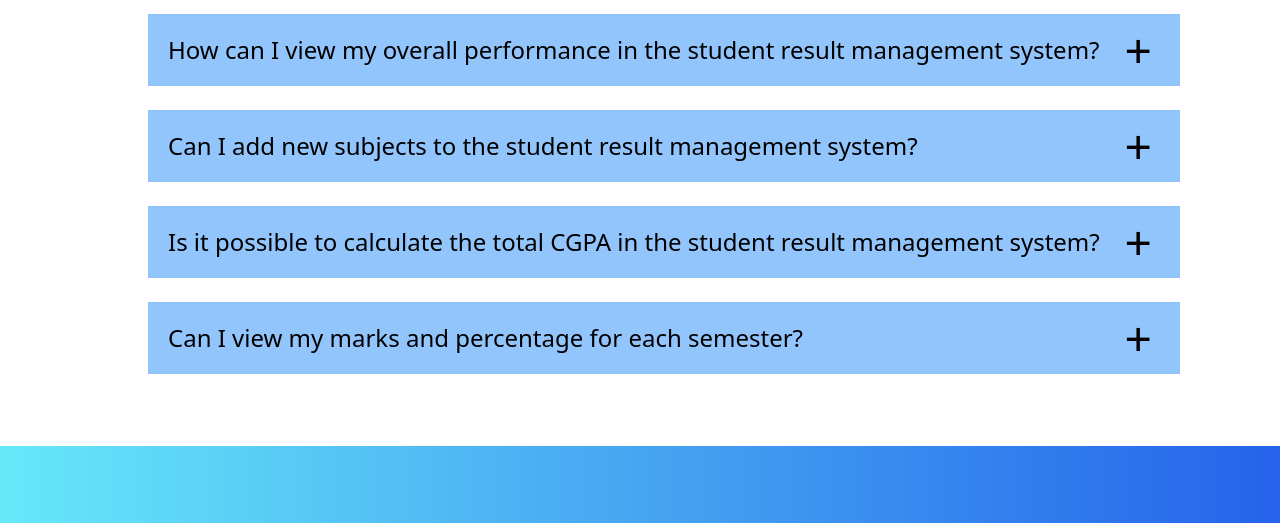
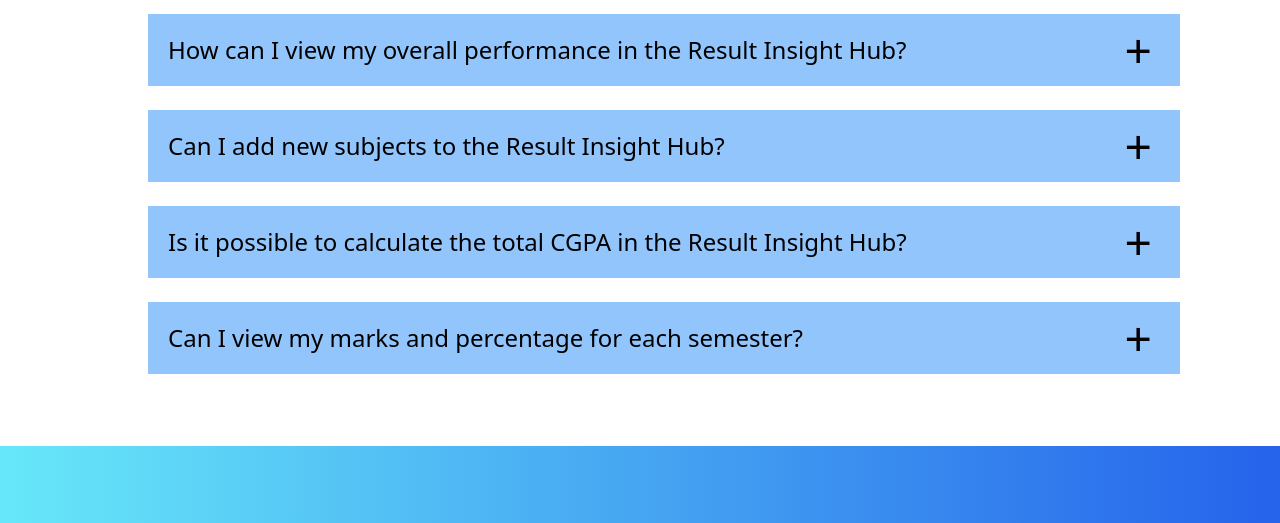
Before and after one commit to varsha-0228/ResultInsightHub, a plain HTML site: page help/index.html in a window 1280 px wide. Shown: the part 574-1097 px from the top of the page. Drawn offline with nearby package versions, Linux system fonts and the light colour scheme.

Commit message:
Update index.html

```diff
--- a/help/index.html
+++ b/help/index.html
@@ -10,7 +10,7 @@
     <link href="https://fonts.googleapis.com/css2?family=Nosifer&display=swap" rel="stylesheet">
     <link rel="icon" href="src/logo.svg">
     <link rel="stylesheet" href="style.css">
-    <title>SRMS Help page</title>
+    <title>RIH Help page</title>
 </head>
 <body>
     <header class="fixed z-20 top-0 bg-white h-12 w-full" style="box-shadow: 0px 1px 10px rgba(0,0,0,0.3);">
@@ -45,7 +45,7 @@
                     <li class="bg-blue-300 mb-6">
                         <input type="radio" name="select" id="one" class="hidden">
                         <label for="one" class="flex justify-between items-center duration-200 hover:bg-blue-500 hover:text-white">
-                            <div class="text-left pl-5 py-5 text-lg md:text-2xl md:font-medium">How can I view my overall performance in the student result management system?</div>
+                            <div class="text-left pl-5 py-5 text-lg md:text-2xl md:font-medium">How can I view my overall performance in the Result Insight Hub?</div>
                             <div class="lg:font-medium text-5xl md:text-5xl  mr-7 transition-all duration-200 plus">+</div>
                         </label>
                         <div class="text-left overflow-hidden transition-all duration-200 content text-lg md:text-2xl p-0 max-h-0 bg-blue-200"> You can view your overall performance through the performance overview section, which provides a detailed analysis of your academic progress.</div>
@@ -53,7 +53,7 @@
                     <li class="bg-blue-300 mb-6">
                         <input type="radio" name="select" id="two" class="hidden">
                         <label for="two" class="flex justify-between items-center duration-200 hover:bg-blue-500 hover:text-white">
-                            <div class="text-left pl-5 py-5 text-lg md:text-2xl md:font-medium">Can I add new subjects to the student result management system?</div>
+                            <div class="text-left pl-5 py-5 text-lg md:text-2xl md:font-medium">Can I add new subjects to the Result Insight Hub?</div>
                             <div class="lg:font-medium text-5xl md:text-5xl  mr-7 transition-all duration-200 plus">+</div>
                         </label>
                         <div class="text-left overflow-hidden transition-all duration-200 content text-lg md:text-2xl p-0 max-h-0 bg-blue-200"> Yes, you can add new subjects through the separate section provided for adding subjects.</div>
@@ -61,7 +61,7 @@
                     <li class="bg-blue-300 mb-6">
                         <input type="radio" name="select" id="three" class="hidden">
                         <label for="three" class="flex justify-between items-center duration-200 hover:bg-blue-500 hover:text-white">
-                            <div class="text-left pl-5 py-5 text-lg md:text-2xl md:font-medium">Is it possible to calculate the total CGPA in the student result management system?</div>
+                            <div class="text-left pl-5 py-5 text-lg md:text-2xl md:font-medium">Is it possible to calculate the total CGPA in the Result Insight Hub?</div>
                             <div class="lg:font-medium text-5xl md:text-5xl  mr-7 transition-all duration-200 plus">+</div>
                         </label>
                         <div class="text-left overflow-hidden transition-all duration-200 content text-lg md:text-2xl p-0 max-h-0 bg-blue-200">Yes, the system calculates the total CGPA based on your marks and credits earned in each subject.</div>
@@ -72,7 +72,7 @@
                             <div class="text-left pl-5 py-5 text-lg md:text-2xl md:font-medium">Can I view my marks and percentage for each semester?</div>
                             <div class="lg:font-medium text-5xl md:text-5xl  mr-7 transition-all duration-200 plus">+</div>
                         </label>
-                        <div class="text-left overflow-hidden transition-all duration-200 content text-lg md:text-2xl p-0 max-h-0 bg-blue-200">Yes, you can view your marks and percentage for each semester in the student result management system.</div>
+                        <div class="text-left overflow-hidden transition-all duration-200 content text-lg md:text-2xl p-0 max-h-0 bg-blue-200">Yes, you can view your marks and percentage for each semester in the Result Insight Hub.</div>
                     </li>
                 </ul>
             </div>
```
